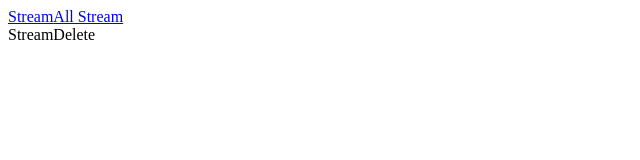
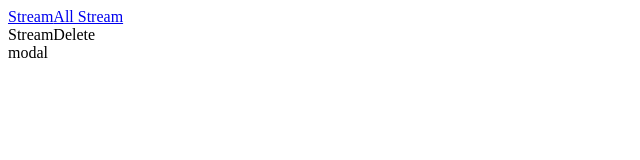
Before and after one commit to bonniekang/client, a React (Create React App) app: page /streams/delete in a window 1280 px wide. Shown: the top 160 px of the page, without its empty margins (0-640 px from the left). Built offline with nearby package versions, Linux system fonts and the light colour scheme.

Commit message:
creating portal, modal

```diff
--- a/public/index.html
+++ b/public/index.html
@@ -29,6 +29,7 @@
   <body>
     <noscript>You need to enable JavaScript to run this app.</noscript>
     <div id="root"></div>
+    <div id="modal"></div>
     <!--
       This HTML file is a template.
       If you open it directly in the browser, you will see an empty page.
--- /dev/null
+++ b/src/components/Modal.js
@@ -0,0 +1,15 @@
+import React from 'react';
+import ReactDOM from 'react-dom';
+
+const Modal = props => {
+    return ReactDOM.createPortal(
+        <div className="modals">
+            <div className="modal">
+                modal
+            </div>
+        </div>,
+        document.querySelector('#modal')
+    )
+}
+
+export default Modal;
--- a/src/components/streams/StreamDelete.js
+++ b/src/components/streams/StreamDelete.js
@@ -1,9 +1,11 @@
 import React from 'react';
+import Modal from '../Modal'
 
 const StreamDelete = () => {
     return (
         <div>
             StreamDelete
+            <Modal />
         </div>
     )
 }
```
